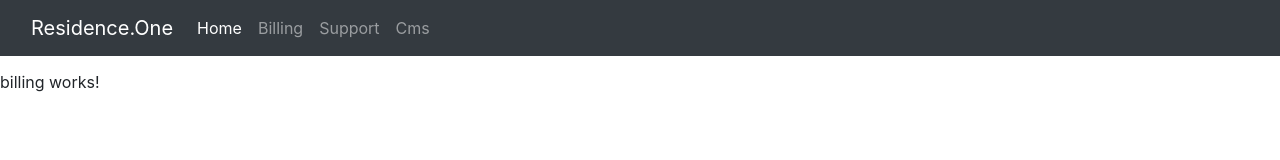
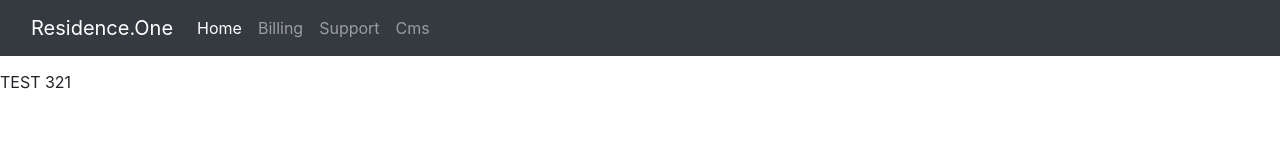
Before and after one commit to reynave/rsone.admin.ng, an Angular app: page /#/billing in a window 1280 px wide. Shown: the top 160 px of the page. Built offline with nearby package versions, Linux system fonts and the light colour scheme.

Commit message:
Update Hasan

```diff
--- a/src/app/billing/billing.component.html
+++ b/src/app/billing/billing.component.html
@@ -1,2 +1,2 @@
 <app-header></app-header>
-<p>billing works!</p>
+<p>TEST 321</p>
```
